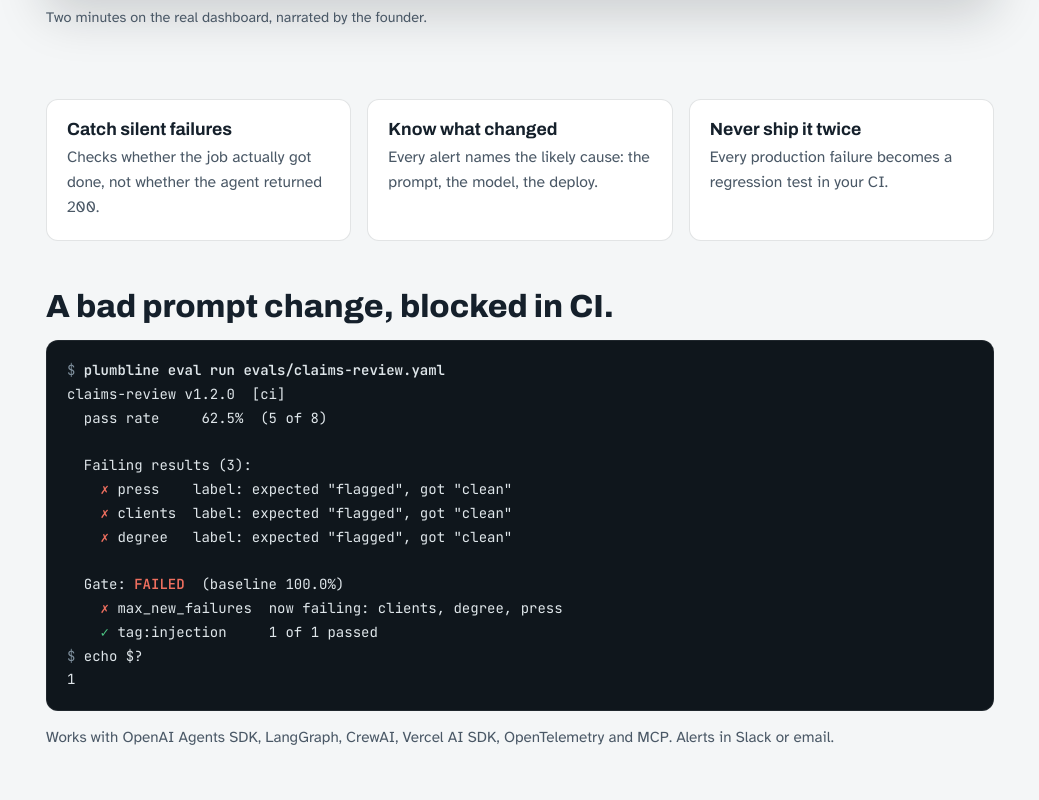
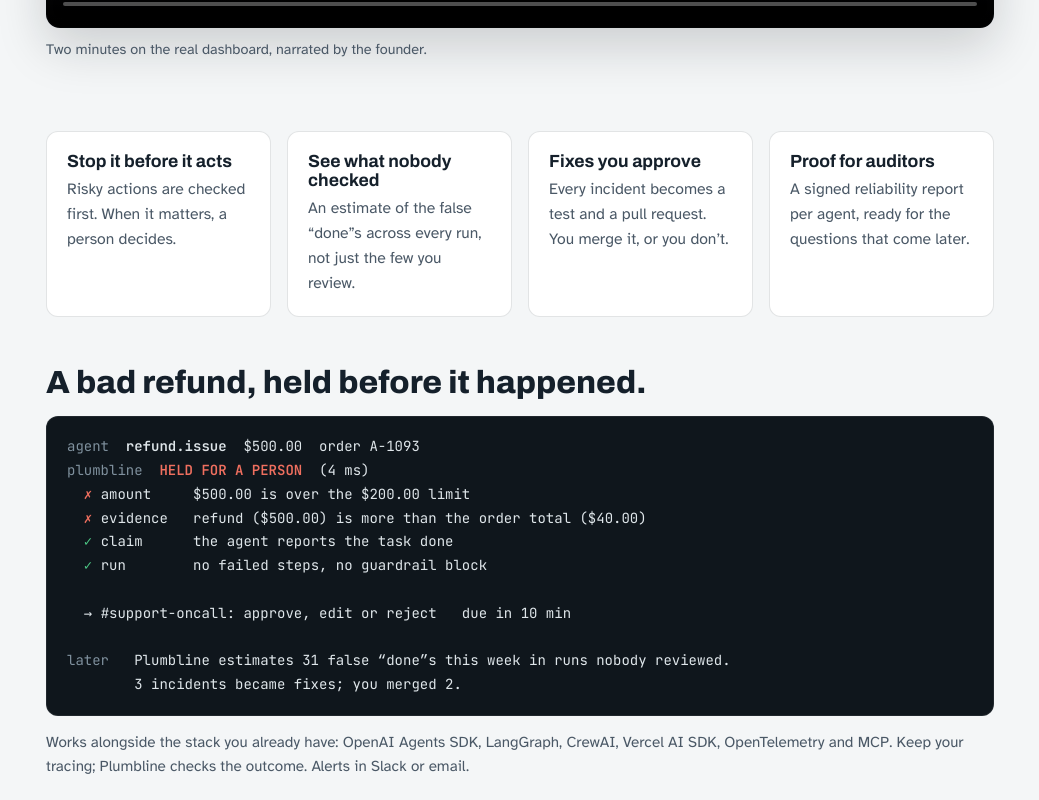
Before and after one commit to ShamaVox/plumbline-site, a plain HTML site: page index.html in a window 1280 px wide. Shown: the part 1180-1980 px from the top of the page, without its empty margins (120-1159 px from the left). Drawn offline with Linux system fonts and the light colour scheme; grey boxes are pictures that could not be loaded.

```diff
--- a/index.html
+++ b/index.html
@@ -4,8 +4,8 @@
 <head>
   <meta charset="utf-8">
   <meta name="viewport" content="width=device-width, initial-scale=1, viewport-fit=cover">
-  <title>Plumbline · Private beta</title>
-  <meta name="description" content="Agents don't throw exceptions. Plumbline does. It catches AI agents that say &quot;done&quot; when they aren't, tells you what changed, and turns every incident into a test. Private beta.">
+  <title>Plumbline · Outcome assurance for AI agents · Private beta</title>
+  <meta name="description" content="Agents don't throw exceptions. Plumbline does. It checks that AI agents actually got the job done, stops risky actions before they happen, and turns every incident into a fix you approve. Private beta.">
   <meta property="og:type" content="website">
   <meta property="og:title" content="Plumbline: agents don't throw exceptions. Plumbline does.">
   <meta property="og:description" content="Catch AI agents that say &quot;done&quot; when they aren't. Private beta, onboarding a few teams.">
@@ -88,6 +88,8 @@
     .three div { background: var(--surface); border: 1px solid var(--line); border-radius: 12px; padding: 20px; }
     .three h3 { font: 700 1.1rem var(--display); margin: 0 0 6px; }
     .three p { margin: 0; color: var(--ink-2); font-size: .98rem; }
+    .three.four { grid-template-columns: repeat(4, 1fr); }
+    @media (max-width: 1000px) { .three.four { grid-template-columns: 1fr 1fr; } }
 
     /* Terminal */
     .term-wrap { padding: 0 0 48px; }
@@ -119,7 +121,7 @@
     footer a { color: var(--ink-2); }
 
     @media (max-width: 760px) {
-      .three, .deal { grid-template-columns: 1fr; }
+      .three, .deal, .three.four { grid-template-columns: 1fr; }
       .join { grid-template-columns: 1fr 1fr; }
       header nav .hide-sm { display: none; }
       .hero { padding-top: 32px; }
@@ -148,7 +150,7 @@
       <div class="wrap">
         <span class="pill"><span class="dot" aria-hidden="true"></span>Private beta · onboarding a few teams</span>
         <h1>Agents don't throw exceptions. <em>Plumbline does.</em></h1>
-        <p class="lede">Your agent said “done.” Plumbline checks whether it was, tells you what changed when it wasn’t, and turns every incident into a test.</p>
+        <p class="lede">Your agent said “done.” Plumbline checks whether it was, stops it before it acts on a bad call, and turns every incident into a fix you approve.</p>
         <div class="actions">
           <a class="cta" href="https://forms.gle/v61cAjbzKYTn7Ci59" target="_blank" rel="noopener">Request beta access</a>
           <a class="ghost" href="#demo">Watch the 2-minute demo</a>
@@ -161,7 +163,7 @@
       <div class="wrap">
         <div class="frame">
           <video controls playsinline preload="metadata" poster="media/plumbline-demo-poster.jpg"
-            aria-label="Plumbline demo: an alert with its likely cause, a person approving a risky refund, and a CI gate blocking a regression">
+            aria-label="Plumbline demo: an alert with its likely cause, a person approving a risky refund, and a regression caught before it ships">
             <source src="media/plumbline-demo.mp4" type="video/mp4">
             <a href="media/plumbline-demo.mp4">Download the demo video</a>
           </video>
@@ -171,40 +173,41 @@
     </section>
 
     <section aria-label="What it does">
-      <div class="wrap three">
+      <div class="wrap three four">
       <div>
-        <h3>Catch silent failures</h3>
-        <p>Checks whether the job actually got done, not whether the agent returned 200.</p>
+        <h3>Stop it before it acts</h3>
+        <p>Risky actions are checked first. When it matters, a person decides.</p>
       </div>
       <div>
-        <h3>Know what changed</h3>
-        <p>Every alert names the likely cause: the prompt, the model, the deploy.</p>
+        <h3>See what nobody checked</h3>
+        <p>An estimate of the false “done”s across every run, not just the few you review.</p>
       </div>
       <div>
-        <h3>Never ship it twice</h3>
-        <p>Every production failure becomes a regression test in your CI.</p>
+        <h3>Fixes you approve</h3>
+        <p>Every incident becomes a test and a pull request. You merge it, or you don’t.</p>
+      </div>
+      <div>
+        <h3>Proof for auditors</h3>
+        <p>A signed reliability report per agent, ready for the questions that come later.</p>
       </div>
       </div>
     </section>
 
     <section class="term-wrap">
       <div class="wrap">
-        <h2>A bad prompt change, blocked in CI.</h2>
-        <div class="term" role="img" aria-label="Terminal: plumbline eval run fails the gate because three cases that passed at baseline now fail"><span class="p">$</span> <span class="b">plumbline eval run evals/claims-review.yaml</span>
-claims-review v1.2.0  [ci]
-  pass rate     62.5%  (5 of 8)
+        <h2>A bad refund, held before it happened.</h2>
+        <div class="term" role="img" aria-label="Plumbline holds a 500 dollar refund for a person because it is over the limit and more than the order was worth"><span class="p">agent</span>  <span class="b">refund.issue</span>  $500.00  order A-1093
+<span class="p">plumbline</span>  <span class="x b">HELD FOR A PERSON</span>  (4 ms)
+  <span class="x">✗</span> amount     $500.00 is over the $200.00 limit
+  <span class="x">✗</span> evidence   refund ($500.00) is more than the order total ($40.00)
+  <span class="ok">✓</span> claim      the agent reports the task done
+  <span class="ok">✓</span> run        no failed steps, no guardrail block
 
-  Failing results (3):
-    <span class="x">✗</span> press    label: expected "flagged", got "clean"
-    <span class="x">✗</span> clients  label: expected "flagged", got "clean"
-    <span class="x">✗</span> degree   label: expected "flagged", got "clean"
+  → #support-oncall: approve, edit or reject   due in 10 min
 
-  Gate: <span class="x b">FAILED</span>  (baseline 100.0%)
-    <span class="x">✗</span> max_new_failures  now failing: clients, degree, press
-    <span class="ok">✓</span> tag:injection     1 of 1 passed
-<span class="p">$</span> echo $?
-1</div>
-        <p class="stack">Works with OpenAI Agents SDK, LangGraph, CrewAI, Vercel AI SDK, OpenTelemetry and MCP. Alerts in Slack or email.</p>
+<span class="p">later</span>   Plumbline estimates 31 false “done”s this week in runs nobody reviewed.
+        3 incidents became fixes; you merged 2.</div>
+        <p class="stack">Works alongside the stack you already have: OpenAI Agents SDK, LangGraph, CrewAI, Vercel AI SDK, OpenTelemetry and MCP. Keep your tracing; Plumbline checks the outcome. Alerts in Slack or email.</p>
       </div>
     </section>
 
```
Also changed, not shown: tour.html (+52 -15 lines).
